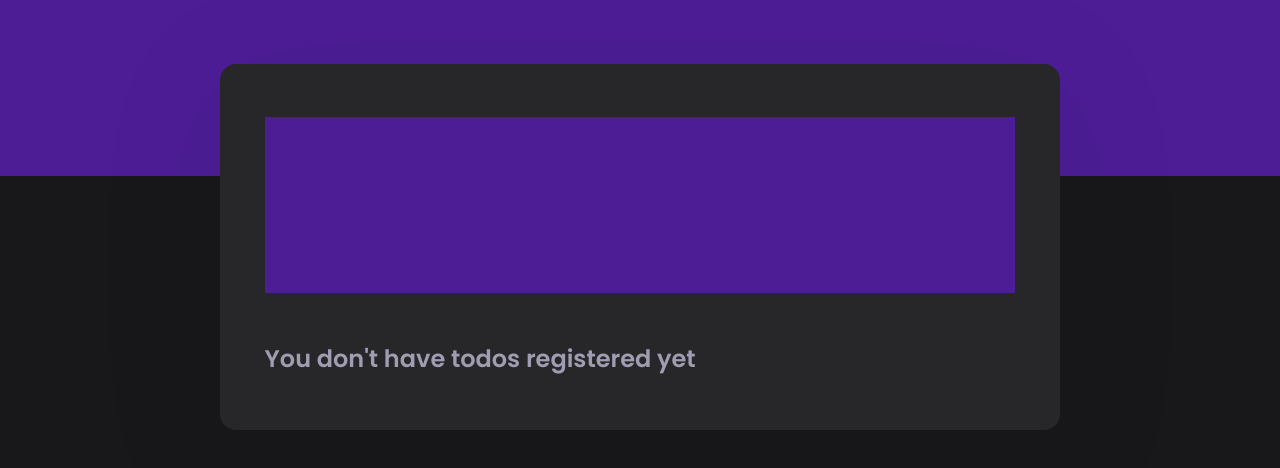
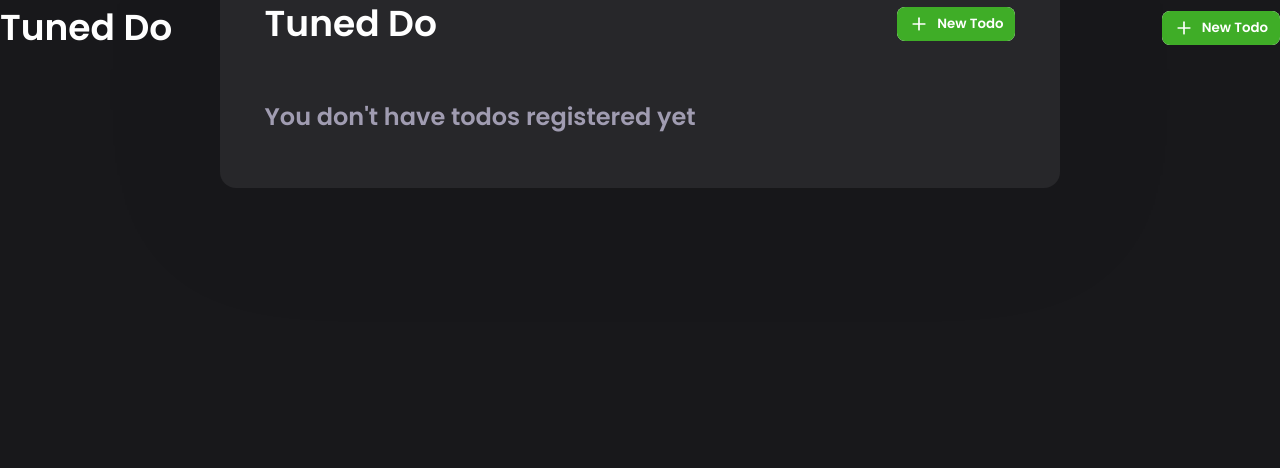
Before and after one commit to lucaspaulodev/tuned-do, a React (Vite) app: page / in a window 1280 px wide. Shown: the top 468 px of the page. Built offline with nearby package versions, Linux system fonts and the light colour scheme.

Commit message:
Updating Header component.

```diff
--- a/src/components/Header/Header.tsx
+++ b/src/components/Header/Header.tsx
@@ -1,10 +1,60 @@
+import { Plus } from "lucide-react"
+import { Modal } from "../Modal/Modal"
+import { Form } from "../Form/Form"
+import { GET_TODOS } from "src/lib/queries/queries"
+import { client } from "src/lib/apollo"
+import { useMutation } from "@apollo/client"
+import { CREATE_TODO } from "src/lib/mutations/mutations"
 import './styles.scss'
 
-export function Header() {
-  return (
-    <header className="header">
-      <div>
-      </div>
-    </header>
-  )
+export const Header = () => {
+    const [createTodo] = useMutation(CREATE_TODO)
+
+    async function handleCreateTodo(data: any) {
+      if(data.title === '') {
+        return
+      }
+
+      await createTodo({
+        variables: {
+          createTodoInput: {
+            title: data.title,
+            detail: data.detail
+          },
+        },
+        update: (cache, { data: {createdTodo} }) => {
+          const { todos } = client.readQuery({query: GET_TODOS})
+
+          cache.writeQuery({
+            query: GET_TODOS,
+            data: {
+              todos: {
+                ...todos,
+                createdTodo
+              }
+            }
+          })
+        }
+      })
+    }
+
+    return (
+        <header>
+            <h2>Tuned Do</h2>
+            <div className="input-group">
+            <Modal
+                trigger={
+                <button type="submit" data-testid="add-task-button">
+                    <Plus size={20}/>
+                    New Todo
+                </button>
+                }
+                title={'Create New Todo'}
+                description={'Fill the fields to create your new Todo'}
+            >
+                <Form type='create' onSubmit={handleCreateTodo}/>
+            </Modal>
+            </div>
+        </header>
+    )
 }
--- a/src/components/Header/styles.scss
+++ b/src/components/Header/styles.scss
@@ -1,15 +1,41 @@
-header.header {
-  background: var(--blue);
-  padding-top: 2rem;
+header {
+    display: flex;
+    flex-direction: row;
+    align-items: center;
+    justify-content: space-between;
 
-  > div {
-    max-width: 1120px;
-    margin: 0 auto;
+    h2 {
+      color: var(--text-title);
+      font-size: 2.25rem;
+    }
 
-    padding: 2rem 1rem 7rem;
+    .input-group {
+      border-radius: 8px;
+      display: flex;
+      gap: 0.25rem;
+      align-items: center;
 
-    display: flex;
-    align-items: center;
-    justify-content: center;
+      background: #fff;
+      font-size: 20px;
+      transition: filter 0.2s;
+
+      &:hover {
+        filter: brightness(0.95);
+      }
+
+      button {
+        font-weight: 600;
+        border-radius: 8px;
+        border: 0;
+        background: var(--green);
+        color: #fff;
+        display: flex;
+        flex-direction: row;
+        align-items: center;
+        gap: 0.5rem;
+
+        padding: 7px 12px;
+      }
+
+    }
   }
-}
```
